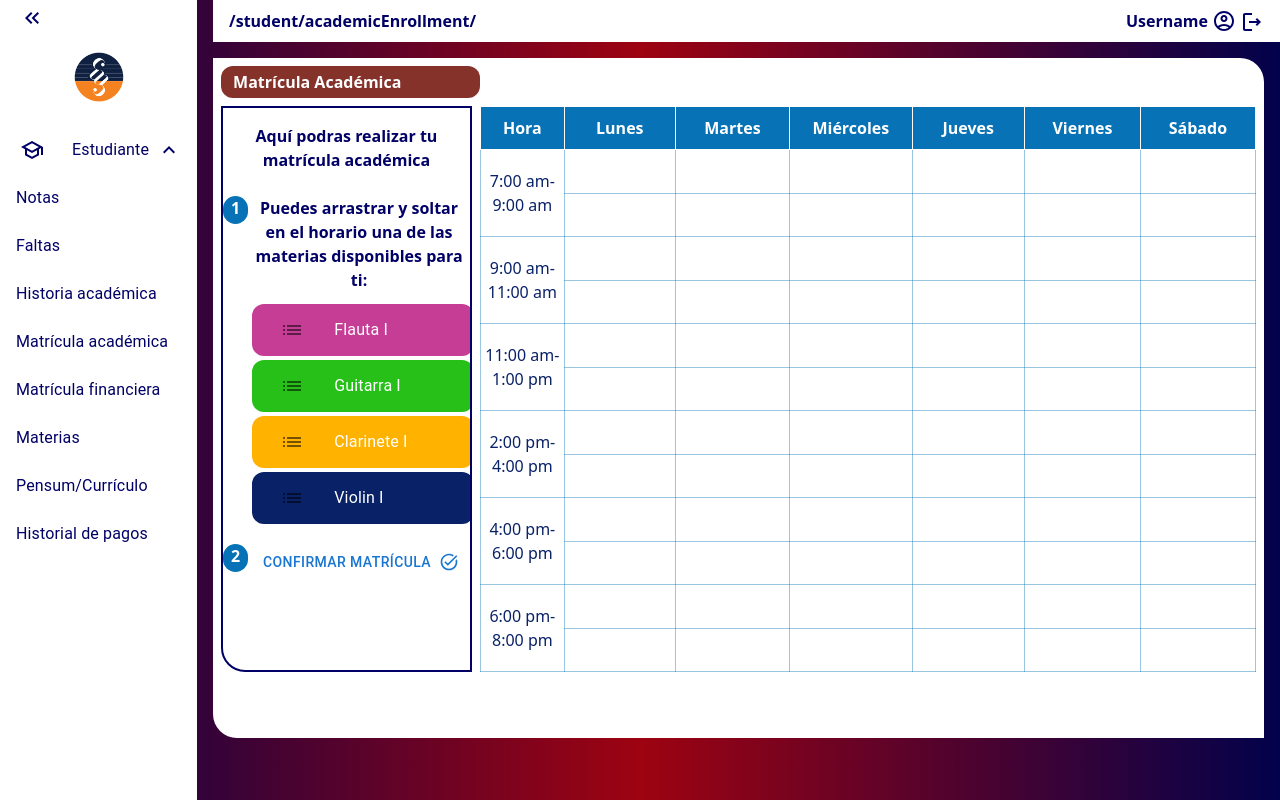
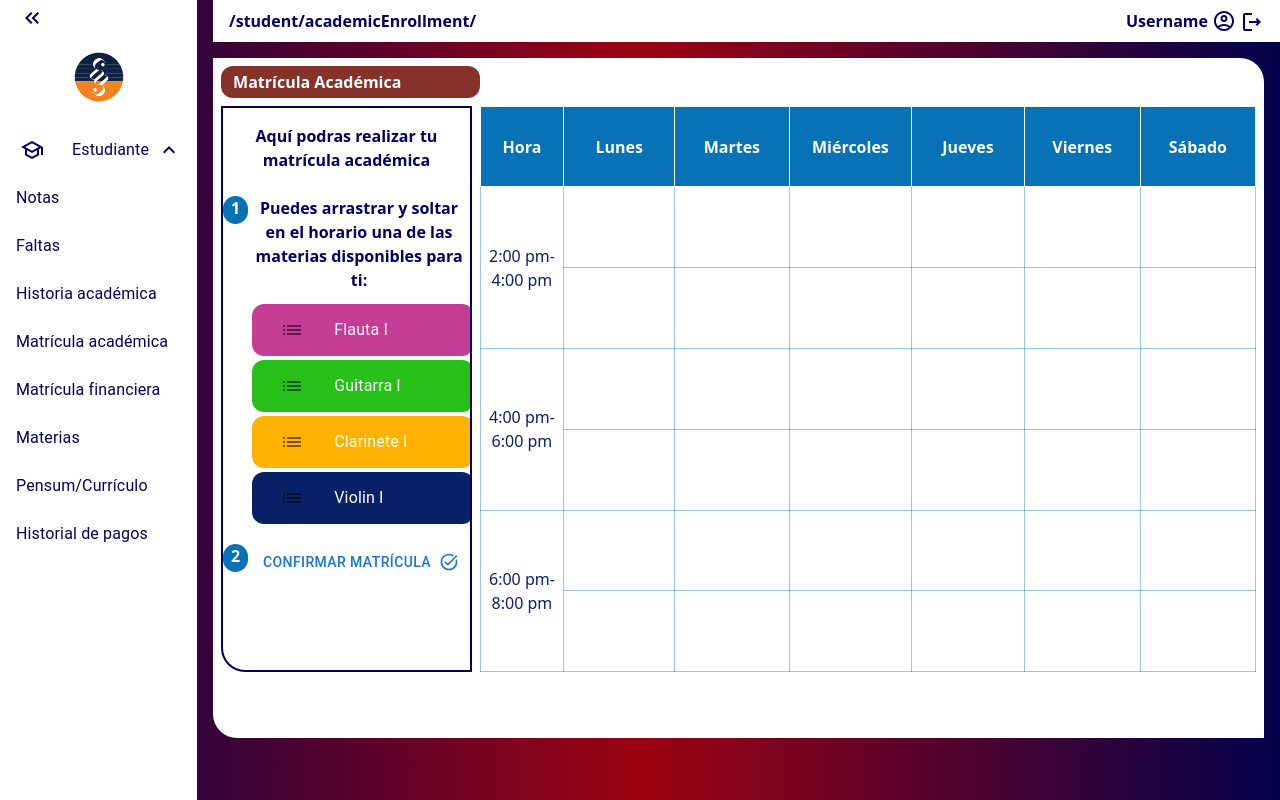
Before and after one commit to Unicauca2/extension-ui, a Next.js app: page /student/academicEnrollment in a window 1280 px wide. Built offline with nearby package versions, Linux system fonts and the light colour scheme.

Commit message:
limitación de horario y adición de tooltip

```diff
--- a/src/app/(app)/(authorized)/student/academicEnrollment/components/Schedule.tsx
+++ b/src/app/(app)/(authorized)/student/academicEnrollment/components/Schedule.tsx
@@ -36,6 +36,7 @@ interface Props {
   openDialogDelete: boolean;
   setOpenDialogDelete: Dispatch<SetStateAction<boolean>>;
   openDialogAccept: boolean;
+  subjectBlock:string[];
 }
 
 export default function Schedule({
@@ -50,24 +51,14 @@ export default function Schedule({
   setDeleteActive,
   openDialogDelete,
   setOpenDialogDelete,
-  openDialogAccept
+  openDialogAccept,
+  subjectBlock
 }: Props) {
+
   const dragMap = new Map();
   const spanDragMap = new Map();
   const selectMap = new Map();
   const spanSelectMap = new Map();
-
-  subjectsEnable
-    .find((e) => e.id == dragSubject.current)
-    ?.slots.map((slot) => {
-      dragMap.set(slot.idDay + "-" + slot.idStart, [
-        dragSubject.current,
-        slot.duration,
-      ]);
-      for (let i = 1; i < slot.duration; i++) {
-        spanDragMap.set(slot.idDay + "-" + (slot.idStart + i), dragSubject.current);
-      }
-    });
 
   subjectsAssigned?.forEach((idAsigned) => {
     let subjectAux = subjectsEnable.find((e) => e.id == idAsigned);
@@ -80,10 +71,28 @@ export default function Schedule({
           subjectAux?.color,
           slot.duration,
         ]);
+        subjectBlock.find((e)=>e==slot.idDay + "-" + slot.idStart + "-" + idAsigned)?
+        null:
+        subjectBlock.push(slot.idDay + "-" + slot.idStart + "-" + idAsigned);
         for (let i = 1; i < slot.duration; i++) {
           spanSelectMap.set(slot.idDay + "-" + (slot.idStart + i), idAsigned);
+          subjectBlock.find((e)=>e==slot.idDay + "-" + (slot.idStart + i) + "-" + idAsigned)?
+          null:
+          subjectBlock.push(slot.idDay + "-" + (slot.idStart + i) + "-" + idAsigned);
         }
       });
+    }
+  });
+
+  subjectsEnable
+    .find((e) => e.id == dragSubject.current)
+    ?.slots.map((slot) => {
+      dragMap.set(slot.idDay + "-" + slot.idStart, [
+        dragSubject.current,
+        slot.duration,
+      ]);
+      for (let i = 1; i < slot.duration; i++) {
+        spanDragMap.set(slot.idDay + "-" + (slot.idStart + i), dragSubject.current);
       }
     });
 
@@ -114,10 +123,9 @@ export default function Schedule({
           ))}
         </tr>
         {hours.map((itemH, indexH) =>
-          indexH.valueOf() != 6 && indexH.valueOf() < hours.length - 1 ? (
+          indexH.valueOf() < hours.length - 1 ? (
             <tr key={"h" + indexH} className="w-full">
-              {(indexH % 2 == 0 && indexH < 6) ||
-              (indexH % 2 != 0 && indexH > 6) ? (
+              {(indexH % 2 == 0)?(
                 <td
                   key={"hour-" + indexH}
                   rowSpan={2}
@@ -133,7 +141,7 @@ export default function Schedule({
                     <td
                       key={indexD + "-" + indexH}
                       rowSpan={sub[4]}
-                      className={`h-full w-[110px] text-center border ${sub[3]}`}
+                      className={`w-[110px] text-center border ${sub[3]}`}
                       onMouseOver={() => {
                         if (!openDialogDelete) {
                           setDeleteActive(sub[0] + "-" + sub[4]);
@@ -164,6 +172,7 @@ export default function Schedule({
                             sub={sub}
                             setDeleteActive={setDeleteActive}
                             setOpenDialogDelete={setOpenDialogDelete}
+                            subjectBlock={subjectBlock}
                           />
                         </div>
                       ) : (
--- a/src/app/(app)/(authorized)/student/academicEnrollment/components/_ScheduleDeleteAssignment.tsx
+++ b/src/app/(app)/(authorized)/student/academicEnrollment/components/_ScheduleDeleteAssignment.tsx
@@ -8,6 +8,7 @@ interface Props {
   sub: any;
   setOpenDialogDelete: Dispatch<SetStateAction<boolean>>;
   setDeleteActive: Dispatch<SetStateAction<string>>;
+  subjectBlock:string[];
 }
 export default function DeleteAssignmentDialog({
   openDialogDelete,
@@ -15,6 +16,7 @@ export default function DeleteAssignmentDialog({
   sub,
   setOpenDialogDelete,
   setDeleteActive,
+  subjectBlock
 }: Props) {
   return (
     <dialog
@@ -49,6 +51,13 @@ export default function DeleteAssignmentDialog({
               subjectsAssigned.findIndex((e) => e == sub[0]),
               1
             );
+            let indices:number[]=[];
+            subjectBlock.find((e, index)=>{
+              if((e.split("-")[2]==sub[0])){
+                indices.push(index);
+              }
+            });
+            subjectBlock.splice(indices[0],indices.length);
             setOpenDialogDelete(false);
             setDeleteActive("");
           }}
--- a/src/app/(app)/(authorized)/student/academicEnrollment/models/sheduleStaticValues.ts
+++ b/src/app/(app)/(authorized)/student/academicEnrollment/models/sheduleStaticValues.ts
@@ -17,18 +17,27 @@ export const days: daysObj[] = [
 ];
 
 export const hours: hoursObj[] = [
-  { id: 1, content: "7:00 am" },
-  { id: 2, content: "8:00 am" },
-  { id: 3, content: "9:00 am" },
-  { id: 4, content: "10:00 am" },
-  { id: 5, content: "11:00 am" },
-  { id: 6, content: "12:00 am" },
-  { id: 7, content: "1:00 pm" },
-  { id: 10, content: "2:00 pm" },
-  { id: 11, content: "3:00 pm" },
-  { id: 12, content: "4:00 pm" },
-  { id: 13, content: "5:00 pm" },
-  { id: 14, content: "6:00 pm" },
-  { id: 15, content: "7:00 pm" },
-  { id: 15, content: "8:00 pm" },
+  // { id: 1, content: "7:00 am" },
+  // { id: 2, content: "8:00 am" },
+  // { id: 3, content: "9:00 am" },
+  // { id: 4, content: "10:00 am" },
+  // { id: 5, content: "11:00 am" },
+  // { id: 6, content: "12:00 am" },
+  // { id: 7, content: "1:00 pm" },
+  // { id: 10, content: "2:00 pm" },
+  // { id: 11, content: "3:00 pm" },
+  // { id: 12, content: "4:00 pm" },
+  // { id: 13, content: "5:00 pm" },
+  // { id: 14, content: "6:00 pm" },
+  // { id: 15, content: "7:00 pm" },
+  // { id: 16, content: "8:00 pm" },
+
+  { id: 1, content: "2:00 pm" },
+  { id: 2, content: "3:00 pm" },
+  { id: 3, content: "4:00 pm" },
+  { id: 4, content: "5:00 pm" },
+  { id: 5, content: "6:00 pm" },
+  { id: 6, content: "7:00 pm" },
+  { id: 7, content: "8:00 pm" },
+
 ];
--- a/src/app/(app)/(authorized)/student/academicEnrollment/models/subjectsEnableInitialValues.ts
+++ b/src/app/(app)/(authorized)/student/academicEnrollment/models/subjectsEnableInitialValues.ts
@@ -1,4 +1,4 @@
-interface subjectsObj {
+export interface subjectsObj {
   id: number;
   name: string;
   code?: string;
@@ -19,8 +19,8 @@ export const subjectsEnable: subjectsObj[] = [
     classroom: "Sala 315 - Hum",
     color: "bg-[#c63d96]",
     slots: [
-      { idDay: 1, idStart: 1, duration: 4 },
-      { idDay: 2, idStart: 5, duration: 2 },
+      { idDay: 1, idStart: 6, duration: 1 },
+      { idDay: 2, idStart: 4, duration: 2 },
     ],
   },
   {
@@ -30,7 +30,7 @@ export const subjectsEnable: subjectsObj[] = [
     classroom: "Salón 124 - FIC",
     color: "bg-[#26c019]",
     slots: [
-      { idDay: 1, idStart: 13, duration: 2 },
+      { idDay: 1, idStart: 5, duration: 2 },
       { idDay: 1, idStart: 1, duration: 4 },
     ],
   },
@@ -41,7 +41,7 @@ export const subjectsEnable: subjectsObj[] = [
     classroom: "Sala 310 - FIET",
     color: "bg-[#ffb200]",
     slots: [
-      { idDay: 4, idStart: 12, duration: 4 },
+      { idDay: 4, idStart: 5, duration: 1 },
       { idDay: 6, idStart: 1, duration: 3 },
     ],
   },
@@ -53,7 +53,7 @@ export const subjectsEnable: subjectsObj[] = [
     color: "bg-[#092167]",
     slots: [
       { idDay: 6, idStart: 2, duration: 4 },
-      { idDay: 3, idStart: 5, duration: 2 },
+      { idDay: 3, idStart: 5, duration: 1 },
     ],
   },
 ];
--- a/src/app/(app)/(authorized)/student/academicEnrollment/page.tsx
+++ b/src/app/(app)/(authorized)/student/academicEnrollment/page.tsx
@@ -1,6 +1,6 @@
 "use client";
 
-import { Box, List, Button, Alert } from "@mui/material";
+import { Box, List, Button} from "@mui/material";
 import { useRef, useState, useEffect } from "react";
 import Schedule from "./components/Schedule";
 import ListSubjects from "./components/ListSubjects";
@@ -18,6 +18,7 @@ export default function AcademicEnrollmentPage() {
   const [openDialogDelete, setOpenDialogDelete] = useState(false);
   const [openDialogAccept, setOpenDialogAccept] = useState(false);
   const [openAlert, setOpenAlert] = useState(false);
+  const [subjectBlock, setSubjectsBlock]=useState<string[]>([]);
 
   useEffect(() => {
     setTimeout(() => {
@@ -55,6 +56,7 @@ export default function AcademicEnrollmentPage() {
                   hours={hours}
                   subjectsEnable={subjectsEnable}
                   subjectsAssigned={subjectsAssigned}
+                  subjectBlock={subjectBlock}
                 />
               </div>
             </Box>
@@ -98,6 +100,7 @@ export default function AcademicEnrollmentPage() {
             openDialogDelete={openDialogDelete}
             setOpenDialogDelete={setOpenDialogDelete}
             openDialogAccept={openDialogAccept}
+            subjectBlock={subjectBlock}
           />
         </div>
       </Box>
```
Also changed, not shown: src/app/(app)/(authorized)/student/academicEnrollment/components/ListSubjects.tsx (+42 -30 lines). Lines whose indentation alone changed are shown as unchanged.
